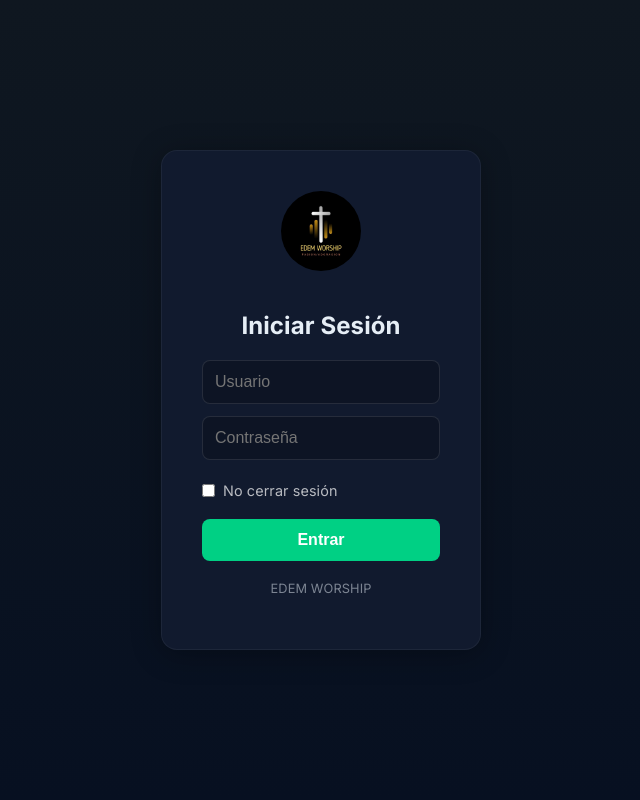
After one commit to Carlosesosa23/edem-worship, a Flask app: page /login in a window 1280 px wide. The commit adds this page. Shown: the whole page, without its empty margins (319-959 px from the left). Run offline with Flask 3, Linux system fonts and the light colour scheme; some libraries are stand-ins or nearby versions.

Commit message:
Sistema de Login Terminado

```diff
--- a/app.py
+++ b/app.py
@@ -1,17 +1,72 @@
-from flask import Flask, render_template, request, redirect
+from flask import Flask, render_template, request, redirect, url_for, flash
 from flask_socketio import SocketIO, emit
+from flask_login import LoginManager, UserMixin, login_user, login_required, logout_user, current_user
+from werkzeug.security import generate_password_hash, check_password_hash
 import db
 import os
 
 app = Flask(__name__)
-app.config['SECRET_KEY'] = 'secret!' # Required for sessions in socketio (even if minimal)
+app.config['SECRET_KEY'] = os.environ.get('SECRET_KEY', 'dev_secret_key_change_in_prod') # Important for sessions
+
+# Login Manager Setup
+login_manager = LoginManager()
+login_manager.init_app(app)
+login_manager.login_view = 'login'
+
+# SocketIO Setup
 socketio = SocketIO(app, cors_allowed_origins="*", async_mode='eventlet')
+
+# --- User Model & Mock DB (For simplicity - upgrade to SQL later if needed) ---
+# En production we should use a real DB table, but for this file-based app, simple dict is okay for now.
+# Default Users:
+# admin / admin123
+# musico / edem2024
+
+users_db = {
+    "admin": {"password": generate_password_hash("admin123"), "role": "admin"},
+    "musico": {"password": generate_password_hash("edem2024"), "role": "musico"}
+}
+
+class User(UserMixin):
+    def __init__(self, id, role):
+        self.id = id
+        self.role = role
+
+@login_manager.user_loader
+def load_user(user_id):
+    if user_id in users_db:
+        return User(user_id, users_db[user_id]['role'])
+    return None
+
+# --- Routes ---
+
+@app.route("/login", methods=["GET", "POST"])
+def login():
+    if request.method == "POST":
+        username = request.form.get("username").lower()
+        password = request.form.get("password")
+        remember = True if request.form.get("remember") else False
+
+        if username in users_db and check_password_hash(users_db[username]["password"], password):
+            user = User(username, users_db[username]["role"])
+            login_user(user, remember=remember)
+            return redirect(url_for("index"))
+
+        flash("Usuario o contraseña incorrectos")
+    return render_template("login.html")
+
+@app.route("/logout")
+@login_required
+def logout():
+    logout_user()
+    return redirect(url_for("login"))
 
 # Initialize DB on startup
 with app.app_context():
     db.init_db()
 
 @app.route("/")
+@login_required
 def index():
     songs = db.get_songs()
     mixes = db.get_mixes()
@@ -24,9 +79,10 @@ def index():
     for s in songs:
         s['tones'] = s['tones'].split(',') if s['tones'] else []
 
-    return render_template("index.html", songs=songs, mixes=mixes)
+    return render_template("index.html", songs=songs, mixes=mixes, current_user=current_user)
 
 @app.route("/song/<int:id>")
+@login_required
 def view_song(id):
     song = db.get_song(id)
     if song:
@@ -34,6 +90,7 @@ def view_song(id):
     return redirect("/")
 
 @app.route("/mix/<int:id>")
+@login_required
 def view_mix(id):
     mix = db.get_mix(id)
     if not mix:
@@ -53,7 +110,10 @@ def view_mix(id):
     return render_template("mix.html", mix=mix, songs=mix_songs_details)
 
 @app.route("/add_song", methods=["POST"])
+@login_required
 def add_song():
+    if current_user.role != 'admin':
+        return "Acceso Denegado", 403
     name = request.form["name"]
     tones = request.form["tones"]
     best = request.form["best"]
@@ -63,7 +123,10 @@ def add_song():
     return redirect("/")
 
 @app.route("/add_mix", methods=["POST"])
+@login_required
 def add_mix():
+    if current_user.role != 'admin':
+        return "Acceso Denegado", 403
     name = request.form["mix_name"]
     # Check for ordered list first
     ordered = request.form.get("ordered_songs")
@@ -78,17 +141,26 @@ def add_mix():
     return redirect("/")
 
 @app.route("/delete_song/<int:id>", methods=["POST"])
+@login_required
 def delete_song_route(id):
+    if current_user.role != 'admin':
+        return "Acceso Denegado", 403
     db.delete_song(id)
     return redirect("/")
 
 @app.route("/delete_mix/<int:id>", methods=["POST"])
+@login_required
 def delete_mix_route(id):
+    if current_user.role != 'admin':
+        return "Acceso Denegado", 403
     db.delete_mix(id)
     return redirect("/")
 
 @app.route("/builder")
+@login_required
 def builder():
+    if current_user.role != 'admin':
+        return "Solo administradores pueden crear mixes", 403
     songs = db.get_songs()
     for s in songs:
         s['tones'] = s['tones'].split(',') if s['tones'] else []
@@ -96,12 +168,17 @@ def builder():
 
 # Live Alerts Routes & Events
 @app.route("/director")
+@login_required
 def director():
+    if current_user.role != 'admin':
+        return "Solo el director tiene acceso", 403
     return render_template("director.html")
 
 @socketio.on('send_alert')
 def handle_alert(data):
     # data = {'type': 'structure', 'message': 'CORO', 'color': 'blue'}
+    # Optionally check if current_user.is_authenticated and is admin via flask-socketio context,
+    # but for now standard reliance on the director page protection is okay.
     print(f"Alert received: {data}")
     emit('alert', data, broadcast=True)
 
--- a/requirements.txt
+++ b/requirements.txt
@@ -3,3 +3,6 @@ gunicorn
 psycopg2-binary
 flask-socketio
 eventlet
+flask-login
+flask-login
+flask-login
--- /dev/null
+++ b/templates/login.html
@@ -0,0 +1,105 @@
+<!DOCTYPE html>
+<html>
+
+<head>
+    <meta charset="utf-8">
+    <meta name="viewport" content="width=device-width, initial-scale=1">
+    <title>Login - EDEM WORSHIP</title>
+    <link href="https://fonts.googleapis.com/css2?family=Inter:wght@400;700&display=swap" rel="stylesheet">
+    <link rel="stylesheet" href="{{ url_for('static', filename='css/styles.css') }}">
+    <style>
+        body {
+            display: flex;
+            align-items: center;
+            justify-content: center;
+            height: 100vh;
+            margin: 0;
+            background-color: #071021;
+        }
+
+        .login-card {
+            background: #111a2e;
+            padding: 40px;
+            border-radius: 16px;
+            box-shadow: 0 4px 30px rgba(0, 0, 0, 0.3);
+            width: 100%;
+            max-width: 320px;
+            text-align: center;
+            border: 1px solid rgba(255, 255, 255, 0.05);
+        }
+
+        .login-logo {
+            width: 80px;
+            border-radius: 50%;
+            margin-bottom: 20px;
+        }
+
+        h1 {
+            margin-bottom: 20px;
+            font-size: 1.5rem;
+        }
+
+        input {
+            width: 100%;
+            padding: 12px;
+            margin-bottom: 12px;
+            border-radius: 8px;
+            border: 1px solid rgba(255, 255, 255, 0.1);
+            background: rgba(0, 0, 0, 0.2);
+            color: white;
+            box-sizing: border-box;
+            font-size: 1rem;
+        }
+
+        button {
+            width: 100%;
+            padding: 12px;
+            border-radius: 8px;
+            border: none;
+            background: var(--accent, #00d084);
+            color: white;
+            font-weight: bold;
+            font-size: 1rem;
+            cursor: pointer;
+            margin-top: 10px;
+        }
+
+        .flash {
+            color: #ff4d4d;
+            background: rgba(255, 77, 77, 0.1);
+            padding: 10px;
+            border-radius: 8px;
+            margin-bottom: 15px;
+            font-size: 0.9rem;
+        }
+    </style>
+</head>
+
+<body>
+    <div class="login-card">
+        <img src="{{ url_for('static', filename='img/logo.jpg') }}" class="login-logo">
+        <h1>Iniciar Sesión</h1>
+
+        {% with messages = get_flashed_messages() %}
+        {% if messages %}
+        {% for message in messages %}
+        <div class="flash">{{ message }}</div>
+        {% endfor %}
+        {% endif %}
+        {% endwith %}
+
+        <form method="POST">
+            <input name="username" placeholder="Usuario" required autocomplete="username">
+            <input name="password" type="password" placeholder="Contraseña" required autocomplete="current-password">
+            <label
+                style="display:flex; align-items:center; gap:8px; font-size:0.9rem; margin: 10px 0; color: rgba(255,255,255,0.7);">
+                <input type="checkbox" name="remember" style="width:auto; margin:0;">
+                No cerrar sesión
+            </label>
+            <button type="submit">Entrar</button>
+        </form>
+        <p style="margin-top: 20px; font-size: 0.8rem; opacity: 0.5;">EDEM WORSHIP</p>
+    </div>
+</body>
+
+</html>
```
Also changed, not shown: templates/index.html (+8 -2 lines).
